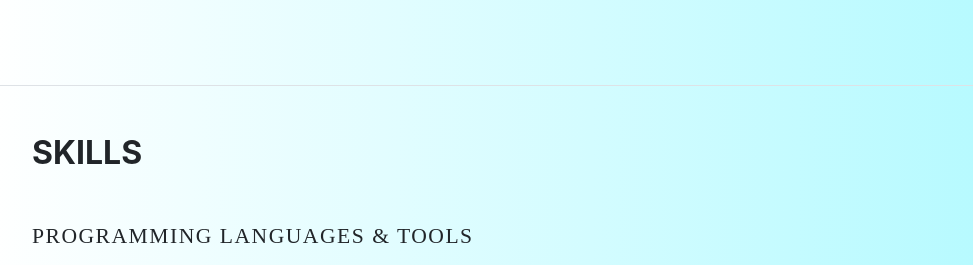
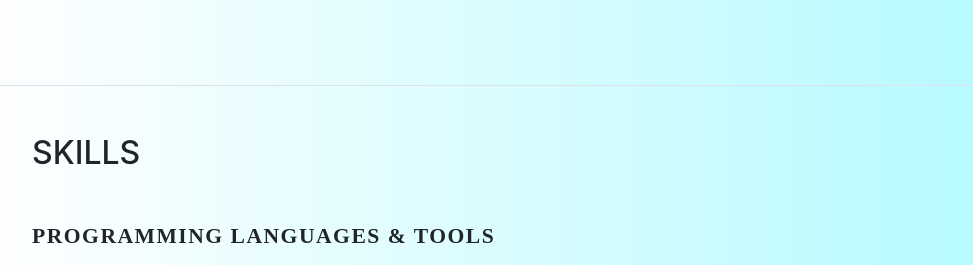
Before and after one commit to gaurav-gireesh/gaurav-gireesh.github.io, a website with bundled scripts: page index.html in a window 1280 px wide. Shown: the part 4680-4945 px from the top of the page, without its empty margins (288-1261 px from the left). Built offline with nearby package versions, Linux system fonts and the light colour scheme; files whose address does not match are found by name; a web font is replaced by a local one.

Commit message:
added skills

```diff
--- a/index.html
+++ b/index.html
@@ -400,9 +400,9 @@
 
       <section class="resume-section p-3 p-lg-5 d-flex flex-column" id="skills">
         <div class="my-auto">
-          <h2 class="mb-5"><b>Skills</b></h2>
+          <h2 class="mb-5">Skills</h2>
 
-          <div class="subheading mb-3" style="letter-spacing: 1.5px">Programming Languages &amp; Tools</div>
+          <div class="subheading mb-3" style="letter-spacing: 1.5px"><b>Programming Languages &amp; Tools</b></div>
 
 
           <ul class="list-inline list-icons" style="">
```
